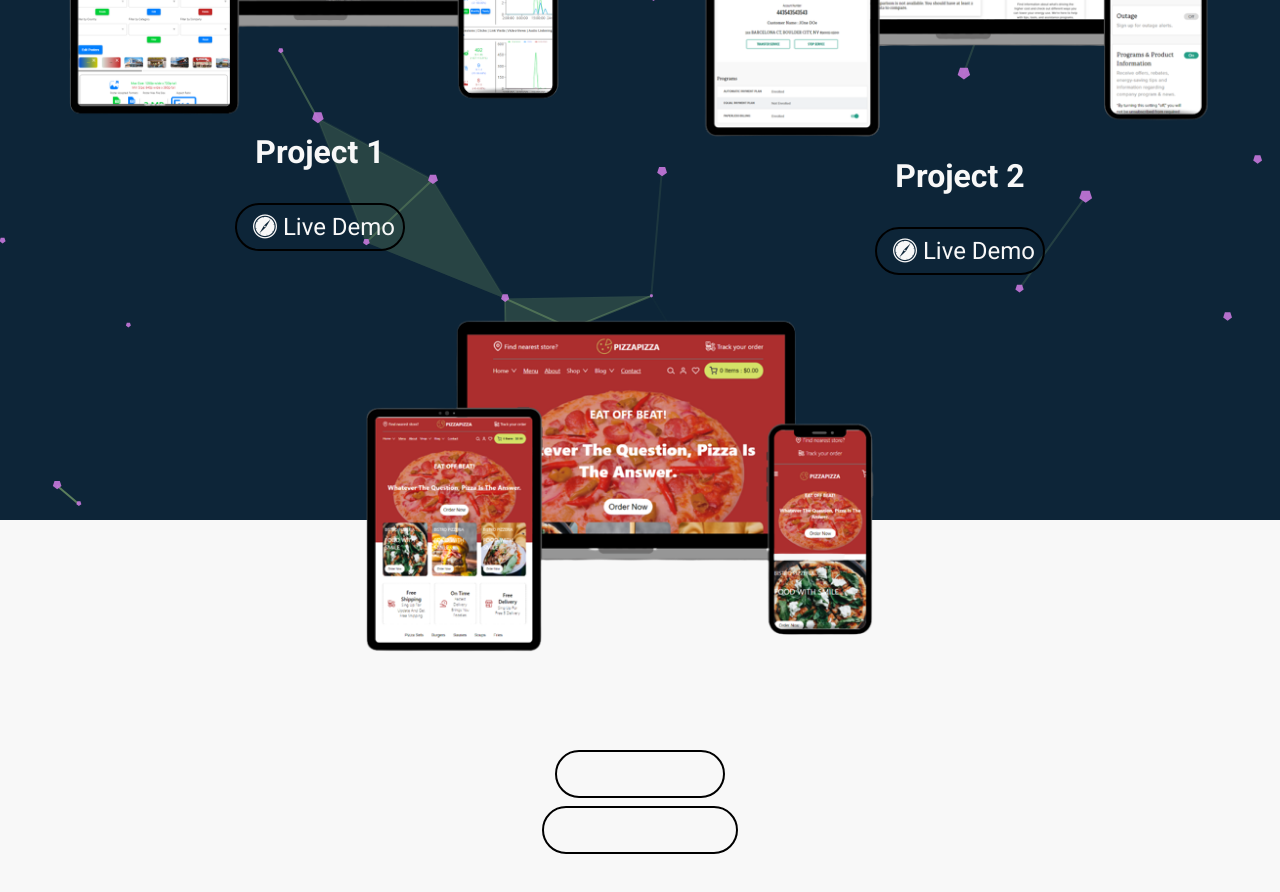
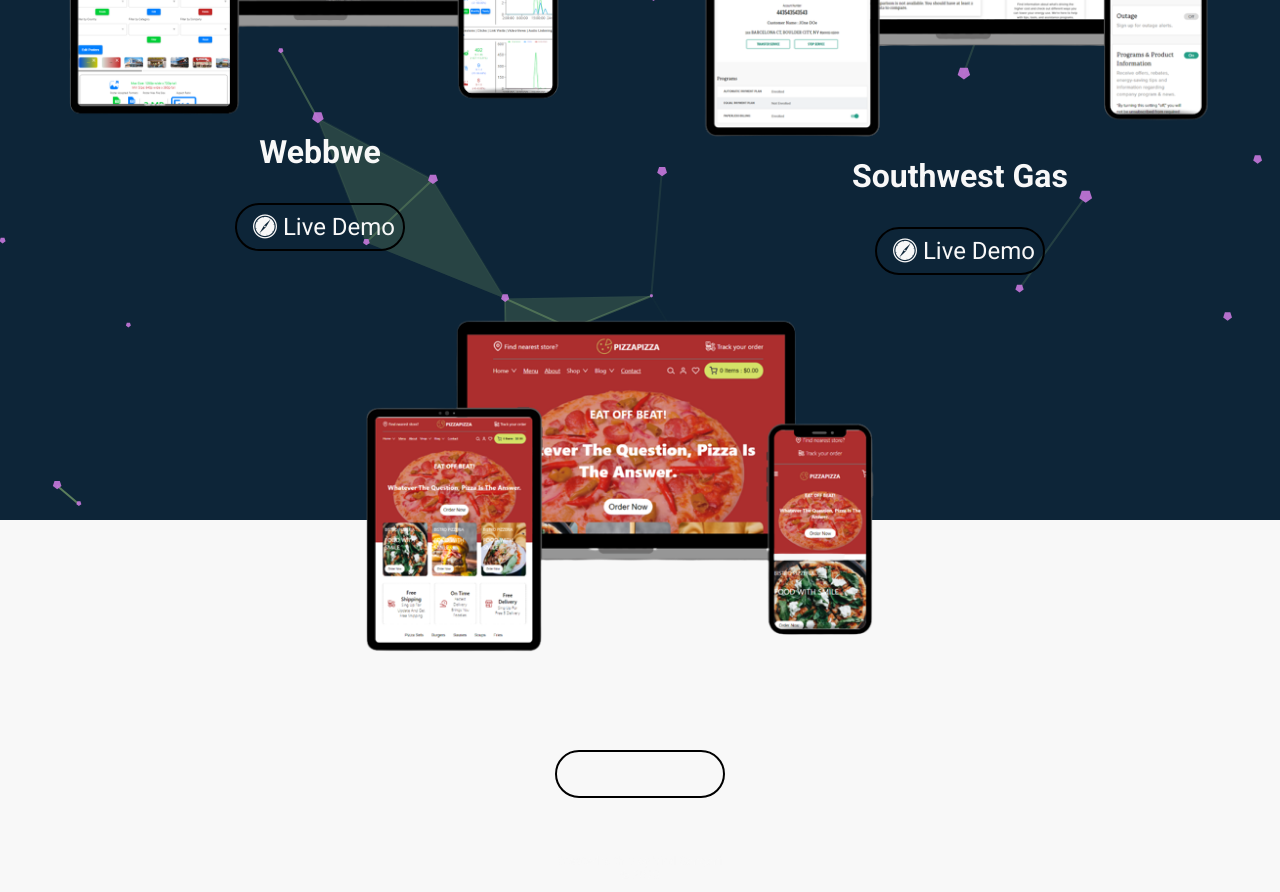
Before and after one commit to viral2323/viral2323.github.io, a React (Create React App) app: page /portfolio in a window 1280 px wide. Shown: the part 280-1172 px from the top of the page. Built offline with nearby package versions, Linux system fonts and the light colour scheme; the HTML template or start-up script is replaced by a standard one.

Commit message:
fix navbar issue

```diff
--- a/package.json
+++ b/package.json
@@ -1,7 +1,7 @@
 {
   "name": "portfolioTemplate",
   "version": "2.0.0",
-  "homepage": "https://viral2323.github.io/career-profile",
+  "homepage": "https://viral2323.github.io/",
   "private": true,
   "dependencies": {
     "@emotion/react": "^11.9.0",
--- a/src/components/BaseLayout.module.scss
+++ b/src/components/BaseLayout.module.scss
@@ -31,17 +31,22 @@
 
 .small_navbar{
   position: absolute;
-  width: 100%;
-  height: 100vh;
   z-index: 10;
+  right: - 0px;
 }
 .small_navbar_light{
   background-color: #dcd6c8 ;
   color: $dark;
+  width: 100%;
+  height: 100vh;
+  right: 0px
 }
 .small_navbar_dark {
   background-color: #0d2538;
   color: $white;
+  width: 100%;
+  height: 100vh;
+  right: 0px
 }
 
 
--- a/src/components/Navbar.js
+++ b/src/components/Navbar.js
@@ -35,7 +35,6 @@
     const isSmall = useMediaQuery('(min-width:600px)');
     console.log('issmall', isSmall)
     const [active, setActive] = useState(location.pathname === '/' ? 'home' : location.pathname.slice(1, location.pathname.length));
-
 
     return (
         <>
--- a/src/components/about/About.js
+++ b/src/components/about/About.js
@@ -58,7 +58,7 @@
         return <>
             <p><span style={{color: info.baseColor}}>{firstName}{info.lastName.toLowerCase()} $</span> cd
                 experience/work</p>
-            <p><span style={{color: info.baseColor}}>experience/work<span
+            <p><span style={{color: info.baseColor}}>experience/work  <span
                 className={Style.green}>(main)</span> $</span> ls</p>
             <Box mt={'2rem'}>
                 {info.experience.map((item,i,arr) => {
--- a/src/components/home/EmojiBullet.js
+++ b/src/components/home/EmojiBullet.js
@@ -8,7 +8,7 @@
         <Box component={'li'} fontSize={'1rem'} lineHeight={1.5} style={{cursor: 'default'}}>
             <Box component={'span'} aria-label="cheese"
                  role="img"
-                 mr={{xs: '0.5rem', md: '1rem'}} fontSize={'1.5rem'}>{emoji}</Box> {text}
+                 mr={{xs: '0.5rem', md: '1rem'}} fontSize={'1.7rem'}>{emoji}</Box> {text}
         </Box>
     );
 }
--- a/src/components/home/SocialIcon.js
+++ b/src/components/home/SocialIcon.js
@@ -6,7 +6,7 @@
     const isSmall = useMediaQuery('(min-width:600px)');
 
     return (
-        <a target="_blank" aria-label={label} style={isSmall ? {marginRight: '20px'} : {}}
+        <a target="_blank" aria-label={label} style={isSmall ? {marginRight: '30px'} : {marginRight: '20px'}}
            rel="noopener noreferrer" href={link}>
             <i className={icon} aria-hidden="true"/>
         </a>
--- a/src/components/particles/ParticlesBg.js
+++ b/src/components/particles/ParticlesBg.js
@@ -30,8 +30,6 @@
       init={particlesInit}
       loaded={particlesLoaded}
       options={{
-        retina_detect: false,
-        detectRetina: false,
         background: {
           color: {
             value: backgroundColor,
@@ -46,7 +44,7 @@
           detectsOn: 'window',
           events: {
             onClick: {
-              enable: true,
+              enable: false,
               mode: 'push',
             },
             onHover: {
--- a/src/components/portfolio/IconLink.js
+++ b/src/components/portfolio/IconLink.js
@@ -3,7 +3,7 @@
 function IconLink(props) {
    const {link, title, icon} = props;
    return (
-      <a href={link} target={"_blank"} rel="noopener noreferrer">
+      <a href={link} target={"_blank"} >
          <i className={icon}/> {title}
       </a>
    );
--- a/src/components/portfolio/PortfolioBlock.js
+++ b/src/components/portfolio/PortfolioBlock.js
@@ -13,9 +13,9 @@
             <Box p={1} border={'2px solid black'} borderRadius={'25px'}>
                <IconLink link={live} title={'Live Demo'} icon={'fa fa-safari'}/>
             </Box>
-            { source != undefined && source != "" && <Box p={1} border={'2px solid black'} borderRadius={'25px'}>
-               <IconLink link={source} title={'Source Code'} icon={'fa fa-code'}/>
-            </Box>}
+            {/*{ source != undefined && source != "" && <Box p={1} border={'2px solid black'} borderRadius={'25px'}>*/}
+            {/*   <IconLink link={source} title={'Source Code'} icon={'fa fa-code'}/>*/}
+            {/*</Box>}*/}
          </Box>
       </Box>
    );
--- a/src/info/Info.js
+++ b/src/info/Info.js
@@ -51,7 +51,7 @@
 // Just change the links so that they lead to your social profiles.
 
     ],
-    bio: "Hello! I'm Viral.Everyone can deliver RESULTS but a few can deliver SATISFACTION. As a React.js Developer, I specialize in designing and developing user interfaces for web applications using the React library. With several years of experience in this role, I have honed my skills in writing clean, reusable, and maintainable code, collaborating with designers and cross-functional teams, troubleshooting and debugging issues, and optimizing application performance.",
+    bio: "Hello! I'm Viral. As a React.js Developer, I specialize in designing and developing user interfaces for web applications using the React library. With several years of experience in this role, I have honed my skills in writing clean, reusable, and maintainable code, collaborating with designers and cross-functional teams, troubleshooting and debugging issues, and optimizing application performance.",
     skills:
         {
             proficientWith: ['javascript', 'react', 'git', 'github', 'bootstrap', 'html5', 'css3', 'material-ui', 'tailwind-css','antd','mongodb'],
@@ -79,21 +79,21 @@
 // Same as above, change the emojis to match / relate to your hobbies or interests.
 // You can also remove the emojis if you'd like, I just think they look cute :P
     ],
-    portfolio: [ // This is where your portfolio projects will be detailed
+    portfolio: [
         {
-            title: "Project 1",
-            live: "https://www.webbwe.com/", //this should be a link to the live version of your project, think github pages, netlify, heroku, etc. Or your own domain, if you have it.
-            source: "", // this should be a link to the **repository** of the project, where the code is hosted.
+            title: "Webbwe",
+            live: "https://www.webbwe.com/",
+            source: "",
             image: mock3
         },
         {
-            title: "Project 2",
+            title: "Southwest Gas",
             live: "https://myaccount.swgas.com/Portal/#/",
             source: "",
             image: mock2
         },
         {
-            title: "Project 3",
+            title: "Pizza App",
             live: "https://master--pizza-app-ui.netlify.app/",
             source: "https://github.com/viral2323/pizza-app",
             image: mock1
```
Also changed, not shown: src/img/titlesmall.svg.
